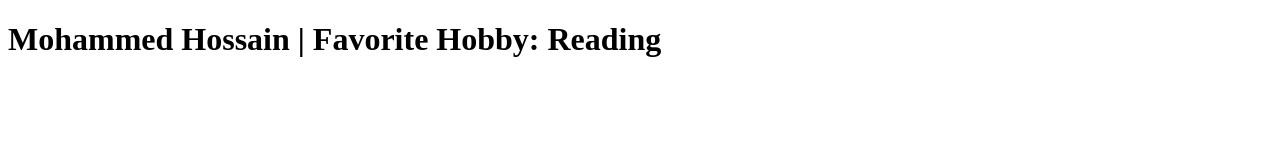
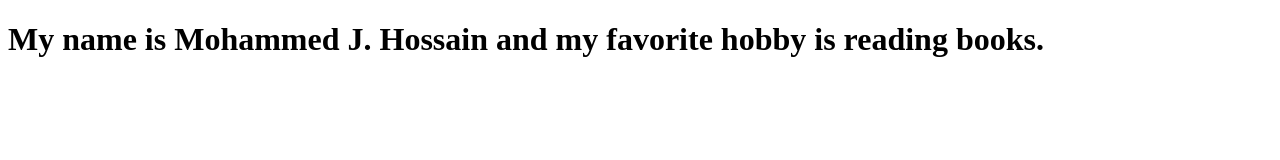
Before and after one commit to jahedev/hossain_mohammed_ttp_static, a plain HTML site: page index.html in a window 1280 px wide. Drawn offline with Linux system fonts and the light colour scheme.

Commit message:
Update index.html

```diff
--- a/index.html
+++ b/index.html
@@ -6,6 +6,6 @@
     <title>Mohammed Hossain</title>
   </head>
   <body>
-    <h1>Mohammed Hossain | Favorite Hobby: Reading</h1>
+    <h1>My name is Mohammed J. Hossain and my favorite hobby is reading books.</h1>
   </body>
 </html>
```
